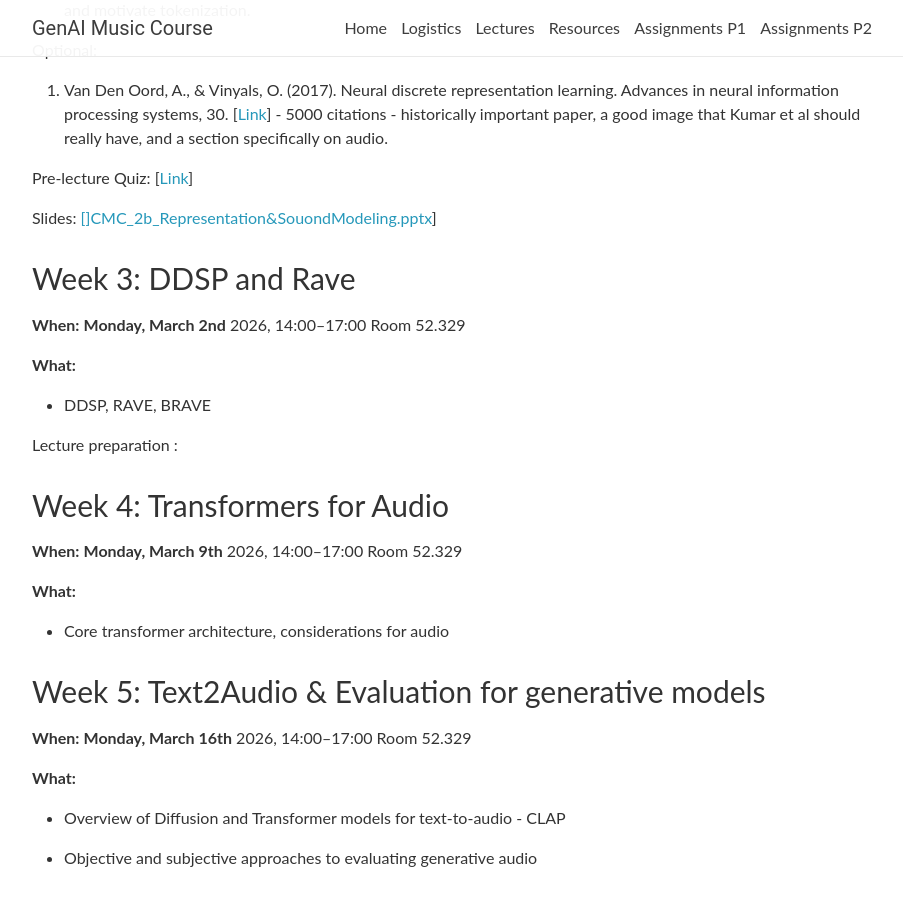
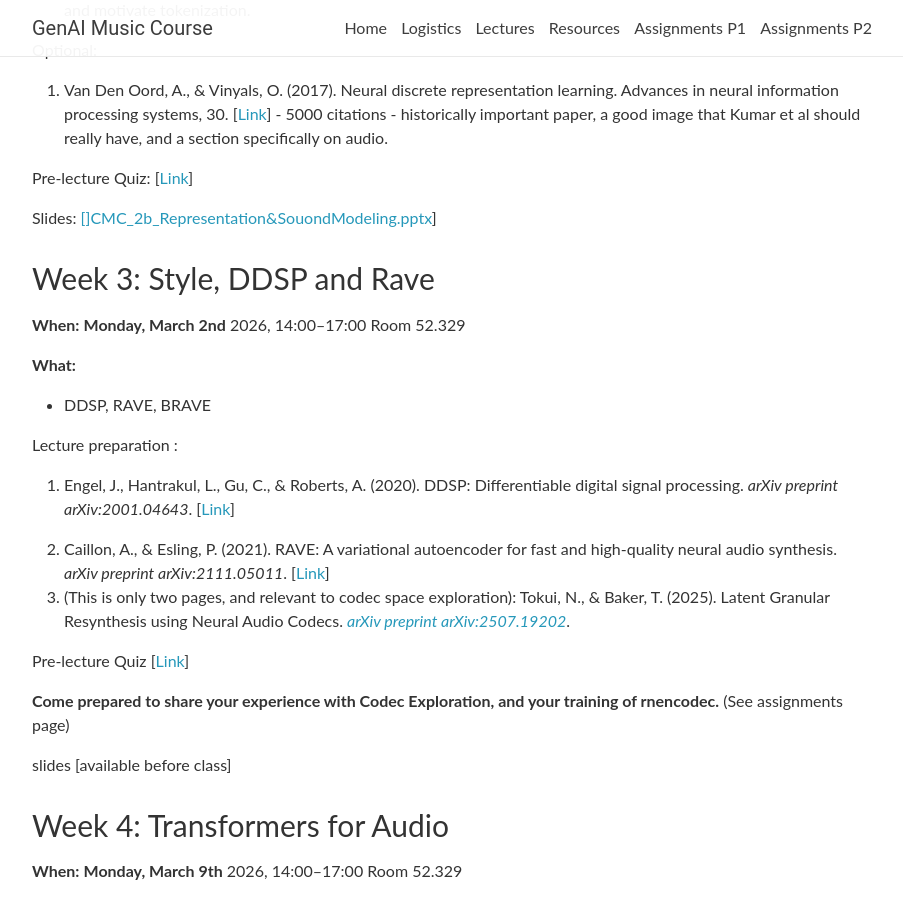
Before and after one commit to upf-smc-genai-music/upf-smc-genai-music.github.io, a Jekyll site: the page built from _pages/lectures.md, in a window 1280 px wide and 900 px high, scrolled down 5555 px. Shown: the whole window, without its empty margins (188-1091 px from the left). Built offline with Jekyll 4.4.1, drawn with Linux system fonts in a browser that asks for light colours; nearby versions of some CDN libraries; comment, search, counter and statistics services are not loaded; some of the changed text lies outside the part shown.

Commit message:
week 3 lecture update

```diff
--- a/_pages/lectures.md
+++ b/_pages/lectures.md
@@ -209,7 +209,7 @@ Pre-lecture Quiz: [[Link](https://docs.google.com/forms/d/e/1FAIpQLScxSM5kHF7ZEA
 
 Slides: [[]CMC_2b_Representation&SouondModeling.pptx](https://docs.google.com/presentation/d/1FU7MIKYR8dlU1bNJgr0K5G8br0c41Icl/edit?usp=sharing&ouid=113968304967495650516&rtpof=true&sd=true)]
 
-### Week 3: DDSP and Rave
+### Week 3: Style, DDSP and Rave
 
 **When:** **Monday,  March 2nd** 2026, 14:00–17:00 Room 52.329
 
@@ -219,13 +219,23 @@ Slides: [[]CMC_2b_Representation&SouondModeling.pptx](https://docs.google.com/pr
 
  Lecture preparation :
 
+1. Engel, J., Hantrakul, L., Gu, C., & Roberts, A. (2020). DDSP: Differentiable digital signal processing. *arXiv preprint arXiv:2001.04643*. [[Link](https://arxiv.org/pdf/2001.04643)]
 
+2. Caillon, A., & Esling, P. (2021). RAVE: A variational autoencoder for fast and high-quality neural audio synthesis. *arXiv preprint arXiv:2111.05011*. [[Link](https://arxiv.org/pdf/2111.05011)]
+3. (This is only two pages, and relevant to codec space exploration): Tokui, N., & Baker, T. (2025). Latent Granular Resynthesis using Neural Audio Codecs. *[arXiv preprint arXiv:2507.19202](https://arxiv.org/pdf/2507.19202)*.
+
+Pre-lecture Quiz [[Link](https://forms.gle/QJ3ecDszvCAPkBCH6)]
+
+**Come prepared to share your experience with Codec Exploration, and your training of rnencodec.**  (See assignments page)
+
+slides [available before class]
 
 ### Week 4: Transformers for Audio
 
 **When:** **Monday,  March 9th** 2026, 14:00–17:00 Room 52.329
 
 **What:**
+
 * Core transformer architecture, considerations for audio
 
 
```
